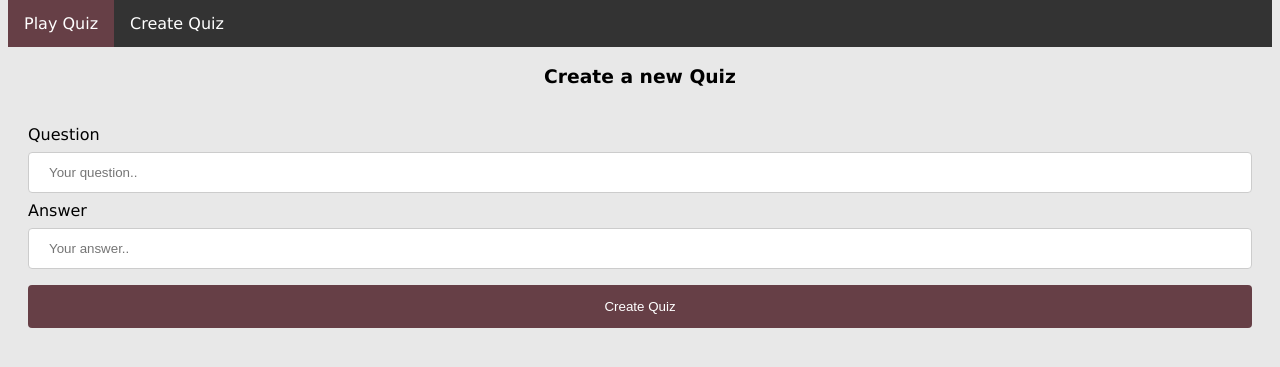
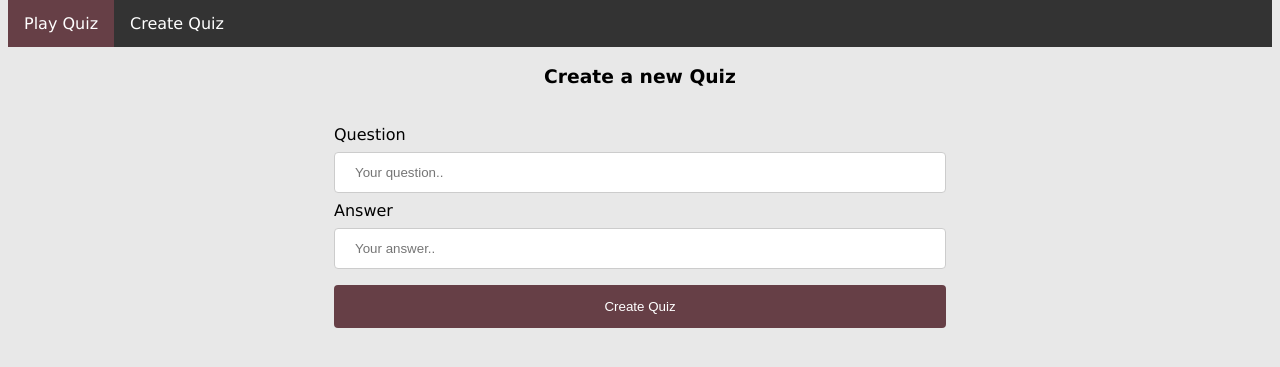
Before and after one commit to NateWidmer/project-module-151-183, a PHP site: page /createQuiz.html in a window 1280 px wide. Shown: the part 125-492 px from the top of the page. Run offline with PHP 8.4, Linux system fonts and the light colour scheme.

Commit message:
restyled form to be correct size

```diff
--- a/PL/createQuiz.html
+++ b/PL/createQuiz.html
@@ -21,8 +21,8 @@
    <h3>Create a new Quiz</h3>
   </div>
 
-   <div class="quiz-form">
-    <form action="/action_page.php">
+   <div class="quiz-form-container">
+    <form class="quiz-form" action="/action_page.php">
       <label for="fname">Question</label>
       <input type="text" id="question" name="question" placeholder="Your question..">
 
--- a/PL/style.css
+++ b/PL/style.css
@@ -104,6 +104,12 @@ tr:nth-child(even) {
 }
 
 /*START CREATE QUIZ FORM*/
+
+.quiz-form {
+  width: 50%;
+  text-align: left;
+}
+
 input[type=text], select {
   width: 100%;
   padding: 12px 20px;
@@ -130,9 +136,11 @@ input[type=submit]:hover {
   background-color: #111;
 }
 
-.quiz-form {
+.quiz-form-container {
+  text-align: -webkit-center;
   border-radius: 5px;
   padding: 20px;
   font-family: Verdana, Geneva, Tahoma, sans-serif;
+
 }
 /*END CREATE QUIZ FORM*/
```
